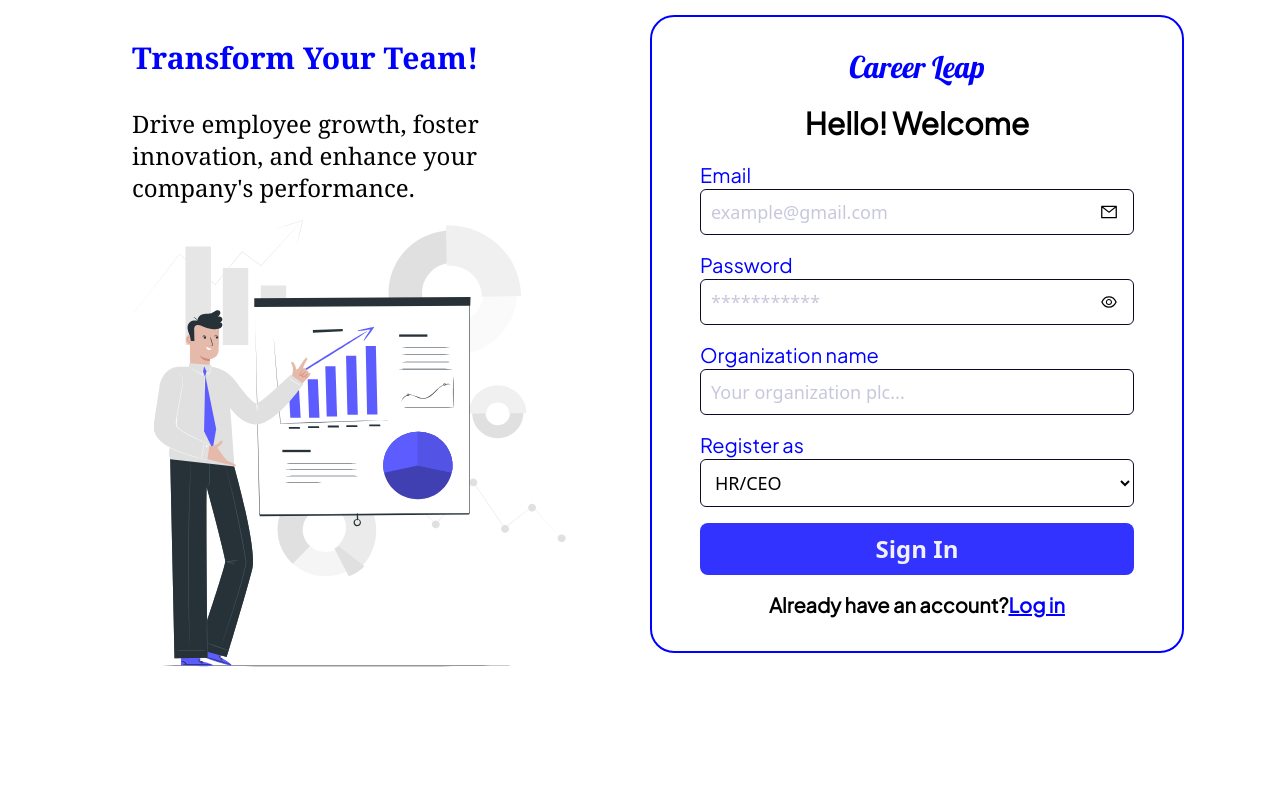
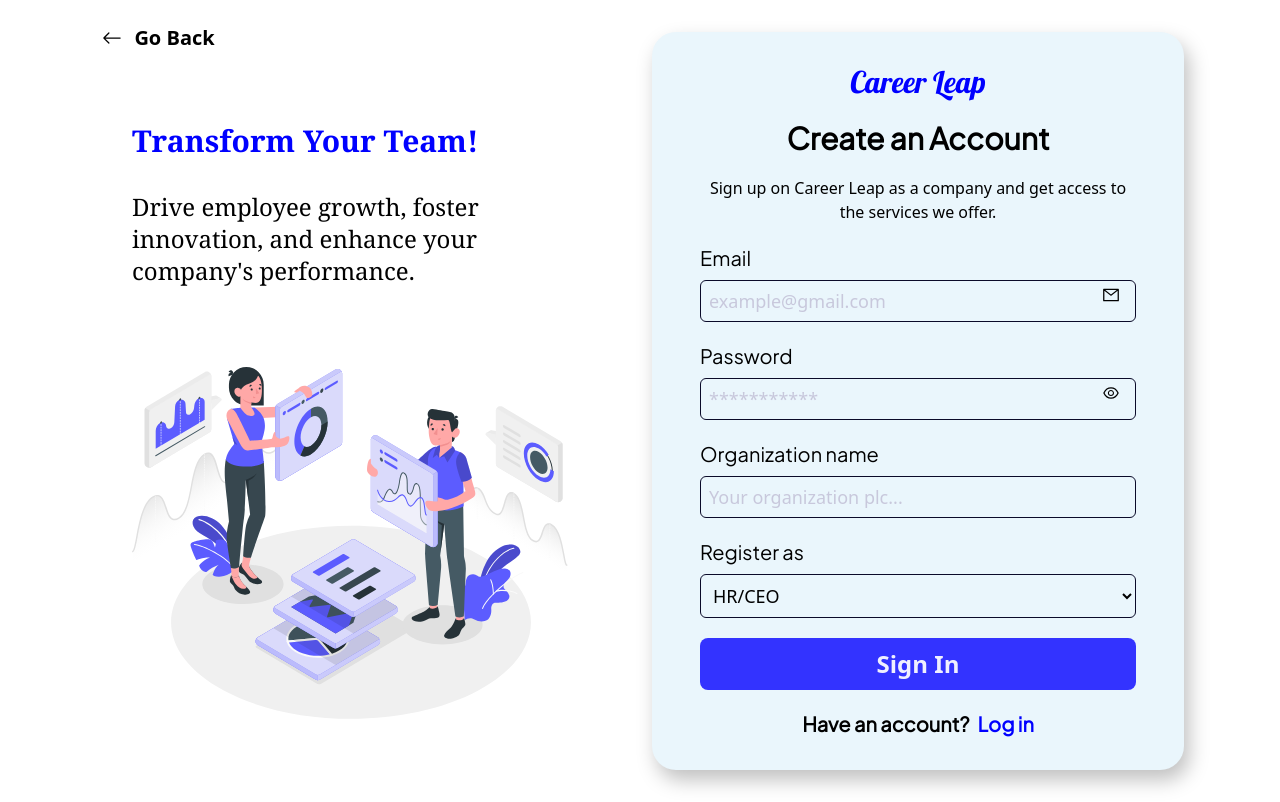
Before and after one commit to GrittyBee-Tech/Career-Leap, a React (Vite) app: page /admin/register in a window 1280 px wide. Built offline with nearby package versions, Linux system fonts and the light colour scheme.

Commit message:
edited the register admin page and the modal

```diff
--- a/src/Components/Generic-Layout/RegisterModal.jsx
+++ b/src/Components/Generic-Layout/RegisterModal.jsx
@@ -5,21 +5,23 @@ import { Link } from 'react-router-dom';
 
 const RegisterModal = ({ setIsModalOpen, isModalOpen }) => {
   return (
-    <section className={` md:absolute md:top-[120px] md:w-[70%]   md:rounded  w-full  h-auto fixed md:container mx-auto justify-center items-center bg-[#EAF6FC] registerOptions  md:h-[500px] inset-0 transition duration-500 ease-in-out ${isModalOpen ? 'flex' : 'hidden'}`}>
-      <button onClick={() => setIsModalOpen(false)} className='absolute top-7 right-9'><AiFillCloseCircle className="text-[#0000FF]" size={30} stroke='#0000FF' strk fill='#0000FF' /></button>
-      <div className="flex w-10/12 sm:flex-row flex-col gap-8 md:gap-16 justify-center items-center">
-        <div className="bg-white w-[22rem] px-6 pt-4 sm:pt-5 sm:pb-11 pb-6 flex flex-col items-center text-center gap-3 sm:gap-5 rounded-3xl regBox border border-[#407bff33]">
+    <section className={`fixed top-0 left-0 w-full justify-center items-center bg-[rgba(0,0,0,0.2)] inset-0 transition duration-500 ease-in-out ${isModalOpen ? 'flex' : 'hidden'}`}>
+      <div className="flex w-10/12 py-16 md:py-12 sm:flex-row flex-col gap-6 md:gap-12 justify-center items-center bg-[#EAF6FC] rounded-2xl relative">
+        <button onClick={() => setIsModalOpen(false)} className='absolute top-6 right-9'>
+          <AiFillCloseCircle className="text-[#0000FF]" size={30} />
+        </button>
+        <div className="bg-white w-[22rem] px-6 pt-3 sm:pt-5 sm:pb-11 pb-5 flex flex-col items-center text-center gap-3 sm:gap-5 rounded-3xl regBox border border-[#407bff33]">
           <img src={employee} alt="" />
-          <h3 className='text-[#0000FF] font-bold text-4xl sm:mb-2 font-plus-jakarta-sans'>Employee</h3>
+          <h3 className='text-[#0000FF] font-bold text-3xl sm:mb-2 font-plus-jakarta-sans'>Employee</h3>
           <p className='text-[#0000FF] font-semibold sm:mb-5 font-plus-jakarta-sans'>I am an employee i would like to sign in to my company dashboard</p>
-          <Link to='/employee/register' className='bg-[#3333FF] text-[#F0F0FF] rounded-lg px-5 py-2.5'>Register</Link>
+          <Link to='/employee/register' className='bg-[#3333FF] text-[#F0F0FF] rounded-lg px-5 py-2'>Register</Link>
         </div>
 
-        <div className="bg-white w-[22rem] px-6 pt-4 sm:pt-5 sm:pb-11 pb-6 flex flex-col items-center text-center gap-3 sm:gap-5 rounded-3xl regBox border border-[#407bff33]">
+        <div className="bg-white w-[22rem] px-6 pt-3 sm:pt-5 sm:pb-11 pb-5 flex flex-col items-center text-center gap-3 sm:gap-5 rounded-3xl regBox border border-[#407bff33]">
           <img src={employer} alt="" />
-          <h3 className='text-[#0000FF] font-bold text-4xl sm:mb-2 font-plus-jakarta-sans'>HR/CEO</h3>
+          <h3 className='text-[#0000FF] font-bold text-3xl sm:mb-2 font-plus-jakarta-sans'>HR/CEO</h3>
           <p className='text-[#0000FF] font-semibold sm:mb-5 font-plus-jakarta-sans'>I am a HR/CEO i would like to register as a company</p>
-          <Link to='/admin/register' className='bg-[#3333FF] text-[#F0F0FF] rounded-lg px-5 py-2.5'>Register</Link>
+          <Link to='/admin/register' className='bg-[#3333FF] text-[#F0F0FF] rounded-lg px-5 py-2'>Register</Link>
         </div>
       </div>
     </section>
--- a/src/Pages/Register/RegisterAdmin.jsx
+++ b/src/Pages/Register/RegisterAdmin.jsx
@@ -1,10 +1,11 @@
-import bg from '../../assets/Images/reg-Bg.svg';
+import bg from '../../assets/Images/amico.svg';
 import { useForm } from 'react-hook-form';
 import { AiOutlineMail, AiOutlineEye, AiOutlineEyeInvisible } from 'react-icons/ai';
 import * as yup from 'yup';
 import { yupResolver } from '@hookform/resolvers/yup';
 import { Link } from 'react-router-dom';
 import { useState } from 'react';
+import { BsArrowLeft } from 'react-icons/bs';
 
 const RegisterAdmin = () => {
   const [showPassword, setshowPassword] = useState(false);
@@ -25,25 +26,26 @@ const RegisterAdmin = () => {
   };
 
   return (
-    <section className=" bg-[#FFFF] ">
-      <div className="container mx-auto w-[85%] gap-10 sm:gap-8 md:gap-12  flex sm:flex-row flex-col items-center">
+    <section className=" bg-[#FFFF] relative">
+      <div className="container mx-auto w-[85%] mt-4 md:mt-0 md:gap-12 flex sm:flex-row flex-col items-center">
         <div className='flex-1 px-9 sm:px-6 md:px-9 pt-10'>
           <h1 className="font-georgia text-primary text-3xl font-bold">Transform Your Team!</h1>
-          <p className="font-georgia text-2xl mt-8 mb-4">Drive employee growth, foster innovation, and enhance your company&apos;s performance.</p>
+          <p className="font-georgia text-2xl mt-8 mb-20">Drive employee growth, foster innovation, and enhance your company&apos;s performance.</p>
           <img src={bg} alt="" />
         </div>
-        <div className='w-full sm:flex-1 mb-4 sm:mb-0 border-2 border-[#0000ff] rounded-3xl px-10 sm:px-7 md:px-12 py-8 flex flex-col gap-5'>
+        <div style={{ boxShadow: '5px 10px 20px 0px rgba(0, 0, 0, 0.25)' }} className='w-full sm:flex-1 my-8 bg-[#EAF6FC] rounded-3xl px-10 sm:px-7 md:px-12 py-8 flex flex-col gap-5'>
           <h2 className="text-3xl text-primary font-lobster text-center">Career Leap</h2>
-          <h4 className='font-plus-jakarta-sans text-3xl font-semibold text-center'>Hello! Welcome</h4>
-          <form action="" className='flex flex-col gap-4' onSubmit={handleSubmit(onsubmit)}>
+          <h4 className='font-plus-jakarta-sans text-3xl font-semibold text-center'>Create an Account</h4>
+          <p className='text-center text-[#000]'>Sign up on Career Leap as a company and get access to the services we offer.</p>
+          <form action="" className='flex flex-col gap-5' onSubmit={handleSubmit(onsubmit)}>
             <div>
-              <label className='pb-2.5 font-medium text-xl font-plus-jakarta-sans  text-primary' htmlFor='email'>Email</label>
+              <label className='font-medium text-xl font-plus-jakarta-sans  text-[#000]' htmlFor='email'>Email</label>
               <div className='relative'>
                 <input
                   name='email'
                   type='email'
                   placeholder='example@gmail.com'
-                  className={`w-full border ${errors.email ? 'border-red-500' : 'border-[#0A0A29]'} rounded-md outline-none p-2.5 leading-none font-medium text-lg placeholder:text-[#C8C8DC]`}
+                  className={`w-full border ${errors.email ? 'border-red-500' : 'border-[#0A0A29]'} mt-2 bg-transparent rounded-md outline-none p-2 leading-none font-medium text-lg placeholder:text-[#C8C8DC]`}
                   {...register('email')}
                 />
                 <AiOutlineMail className='absolute text-lg right-4 top-3.5' />
@@ -52,13 +54,13 @@ const RegisterAdmin = () => {
             </div>
 
             <div>
-              <label className='pb-2.5 font-medium text-xl font-plus-jakarta-sans  text-primary' htmlFor='password'>Password</label>
+              <label className='font-medium text-xl font-plus-jakarta-sans  text-[#000]' htmlFor='password'>Password</label>
               <div className='relative'>
                 <input
                   name='password'
                   type={showPassword ? 'text' : 'password'}
                   placeholder='***********'
-                  className={`w-full border ${errors.password ? 'border-red-500' : 'border-[#0A0A29]'} rounded-md outline-none p-2.5 leading-none font-medium text-lg placeholder:text-[#C8C8DC]`}
+                  className={`w-full border ${errors.password ? 'border-red-500' : 'border-[#0A0A29]'} mt-2 bg-transparent rounded-md outline-none p-2 leading-none font-medium text-lg placeholder:text-[#C8C8DC]`}
                   {...register('password')}
                 />
                 {
@@ -70,23 +72,23 @@ const RegisterAdmin = () => {
             </div>
 
             <div>
-              <label className='pb-2.5 font-medium text-xl font-plus-jakarta-sans  text-primary' htmlFor='organization'>Organization name</label>
+              <label className='font-medium text-xl font-plus-jakarta-sans  text-[#000]' htmlFor='organization'>Organization name</label>
               <input
                 name='organization'
                 type='text'
                 placeholder='Your organization plc...'
-                className={`w-full border ${errors.organization ? 'border-red-500' : 'border-[#0A0A29]'} rounded-md outline-none p-2.5 leading-none font-medium text-lg placeholder:text-[#C8C8DC]`}
+                className={`w-full border ${errors.organization ? 'border-red-500' : 'border-[#0A0A29]'} mt-2 bg-transparent rounded-md outline-none p-2 leading-none font-medium text-lg placeholder:text-[#C8C8DC]`}
                 {...register('organization')}
               />
               <p className='text-red-500'>{errors.organization?.message}</p>
             </div>
 
             <div>
-              <label className='pb-2.5 font-medium text-xl font-plus-jakarta-sans  text-primary' htmlFor='role'>Register as</label>
+              <label className='font-medium text-xl font-plus-jakarta-sans text-[#000]' htmlFor='role'>Register as</label>
               <select
                 name='role'
                 placeholder='Manager'
-                className={`w-full border ${errors.role ? 'border-red-500' : 'border-[#0A0A29]'} bg-white rounded-md outline-none p-2.5 leading-none font-medium text-lg placeholder:text-[#C8C8DC]`}
+                className={`w-full border ${errors.role ? 'border-red-500' : 'border-[#0A0A29]'} mt-2 bg-transparent rounded-md outline-none p-2 leading-none font-medium text-lg placeholder:text-[#C8C8DC]`}
                 {...register('role')}
               >
                 <option value="admin">HR/CEO</option>
@@ -96,11 +98,15 @@ const RegisterAdmin = () => {
             </div>
 
             <button type='submmit' onClick={handleSubmit(onsubmit)} className='bg-[#3333FF] text-[#F0F0FF] rounded-lg px-5 py-2.5 text-2xl font-semibold'>Sign In</button>
-            <p className='text-xl font-plus-jakarta-sans font-semibold text-center'>Already have an account?
-              <Link className='text-primary underline' href="/login">Log in</Link>
+            <p className='text-xl font-plus-jakarta-sans font-semibold text-center'>Have an account?
+              <Link className='text-primary pl-2' href="/login">Log in</Link>
             </p>
           </form>
         </div>
+        <Link to='/' className='absolute top-0 md:top-6 left-[8%] flex items-center gap-3 text-xl text-[#000] font-semibold'>
+          <BsArrowLeft />
+          Go Back
+        </Link>
       </div>
 
     </section>
```
Also changed, not shown: src/assets/Images/amico.svg.
